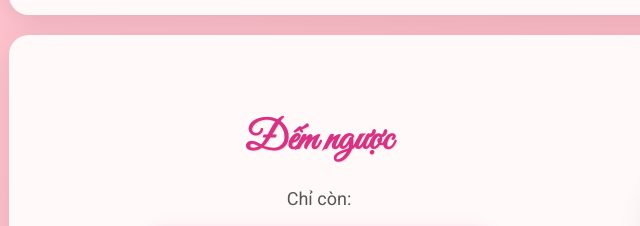
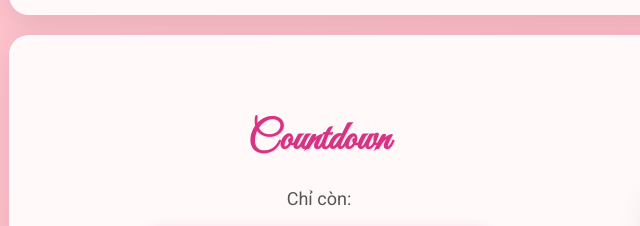
Before and after one commit to ITKayT/ThaoMy-VanTien-Wedding, a plain HTML site: page index.html in a window 1280 px wide. Shown: the part 1615-1841 px from the top of the page, 11-651 px from the left. Drawn offline with Linux system fonts and the light colour scheme.

Commit message:
update code

```diff
--- a/index.html
+++ b/index.html
@@ -458,7 +458,7 @@
   <section id="count-calendar">
     <!-- Đếm ngược -->
     <div class="count-box">
-      <h3>Đếm ngược</h3>
+      <h3>Countdown</h3>
       <p>Chỉ còn:</p>
       <div id="countdown">Đang tính...</div>
     </div>
```
